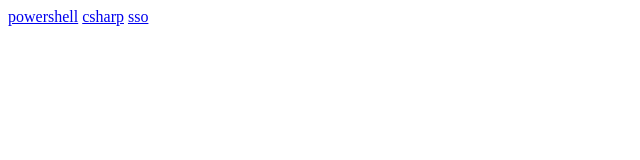
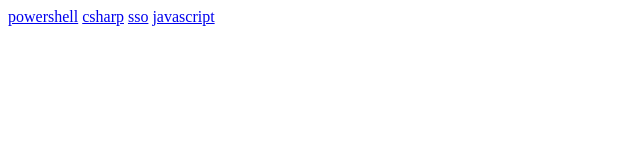
Before and after one commit to skisang/notes, a plain HTML site: page index.html in a window 1280 px wide. Shown: the full height of the page, 0-640 px from the left. Drawn offline with Linux system fonts and the light colour scheme.

Commit message:
added javascript

```diff
--- a/index.html
+++ b/index.html
@@ -1,3 +1,4 @@
 <a href=powershell.html>powershell</a>
 <a href=csharp.html>csharp</a>
 <a href=sso.html>sso</a>
+<a href=javascript.html>javascript</a>
```
